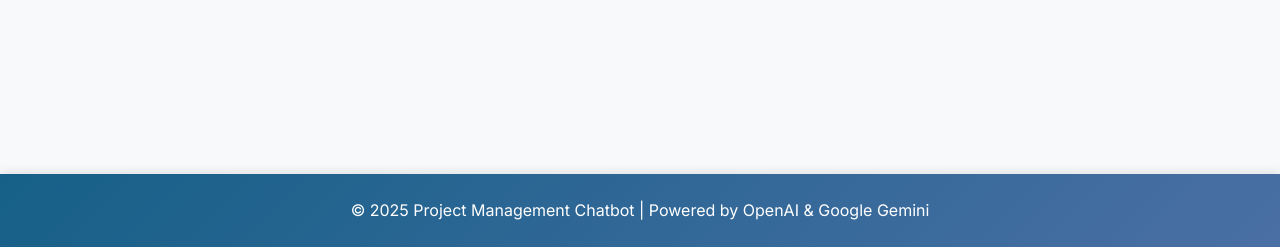
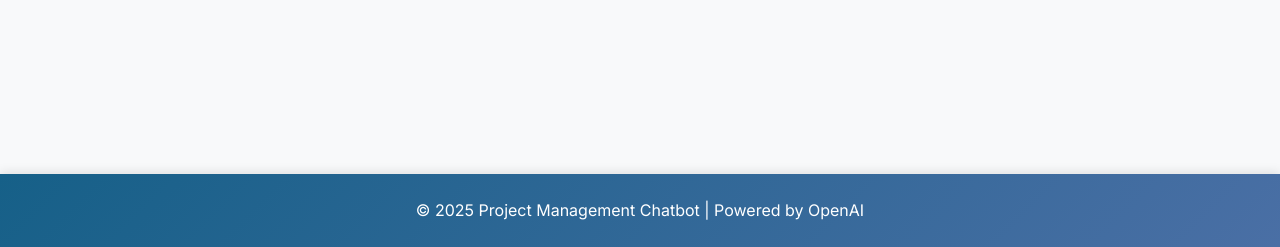
Before and after one commit to paulavishek/Nexus-360, a Django app: page /login/?next=/dashboard/ in a window 1280 px wide. Shown: the part 578-825 px from the top of the page. Run offline with Django 5.2, Linux system fonts and the light colour scheme.

Commit message:
Remove Google Gemini reference from footer for clarity

```diff
--- a/templates/base.html
+++ b/templates/base.html
@@ -365,7 +365,7 @@
         <div class="container">
             <div class="row">
                 <div class="col-12">
-                    <p class="mb-0">&copy; {% now "Y" %} Project Management Chatbot | Powered by OpenAI & Google Gemini</p>
+                    <p class="mb-0">&copy; {% now "Y" %} Project Management Chatbot | Powered by OpenAI</p>
                 </div>
             </div>
         </div>
```
